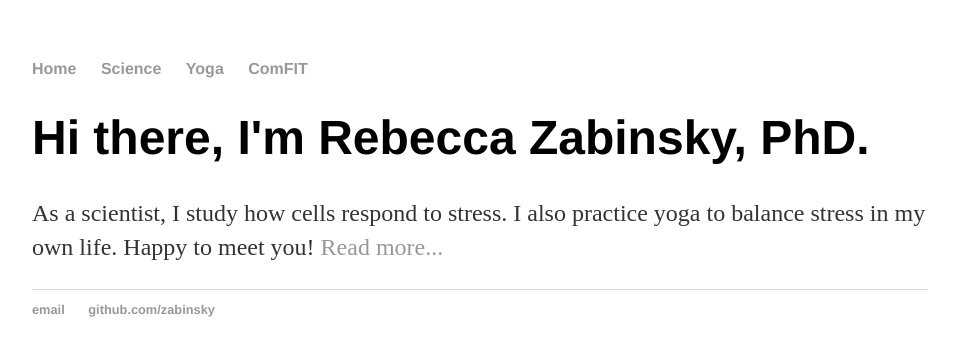
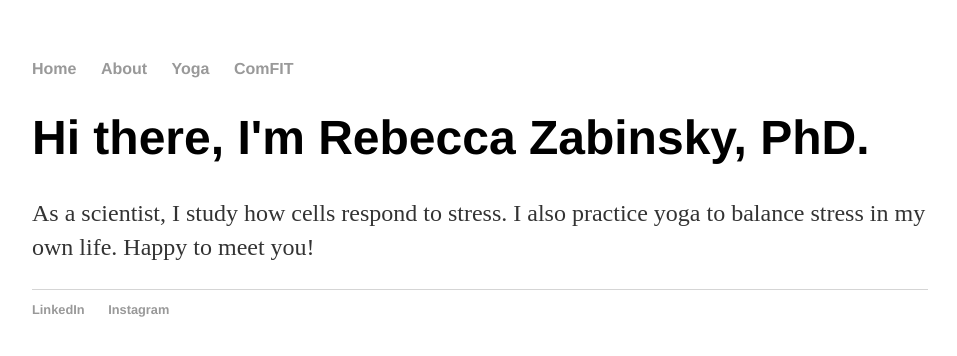
Before and after one commit to zabinsky/zabinsky.github.io, a Jekyll site: the page index.html, which Jekyll copies as it is, in a window 1280 px wide. Shown: the top 356 px of the page, without its empty margins (160-1117 px from the left). Built offline with Jekyll 4.4.1, drawn with Linux system fonts in a browser that asks for light colours.

Commit message:
Update index.html

```diff
--- a/index.html
+++ b/index.html
@@ -1,8 +1,30 @@
----
-layout: default
-title: Rebecca Zabinsky, PhD
----
-<div class="blurb">
-	<h1>Hi there, I'm Rebecca Zabinsky, PhD.</h1>
-	<p>As a scientist, I study how cells respond to stress. I also practice yoga to balance stress in my own life. Happy to meet you! <a href="/about">Read more...</a></p>
-</div><!-- /.blurb -->
+<!DOCTYPE html>
+<html>
+	<head>
+		<title>Rebecca Zabinsky, PhD</title>
+		<!-- link to main stylesheet -->
+		<link rel="stylesheet" type="text/css" href="/css/main.css">
+	</head>
+	<body>
+		<nav>
+    		<ul>
+        		<li><a href="/">Home</a></li>
+	        	<li><a href="/about">About</a></li>
+        		<li><a href="/yoga">Yoga</a></li>
+        		<li><a href="/ComFIT">ComFIT</a></li>
+    		</ul>
+		</nav>
+		<div class="container">
+    		<div class="blurb">
+        		<h1>Hi there, I'm Rebecca Zabinsky, PhD.</h1>
+				<p>As a scientist, I study how cells respond to stress. I also practice yoga to balance stress in my own life. Happy to meet you!</a></p>
+    		</div><!-- /.blurb -->
+		</div><!-- /.container -->
+		<footer>
+    		<ul>
+        		<li><a href="https://www.linkedin.com/in/rebeccazabinsky/">LinkedIn</a></li>
+        		<li><a href="https://www.instagram.com/madscientistyogi/?hl=en">Instagram</a></li>
+			</ul>
+		</footer>
+	</body>
+</html>
```
